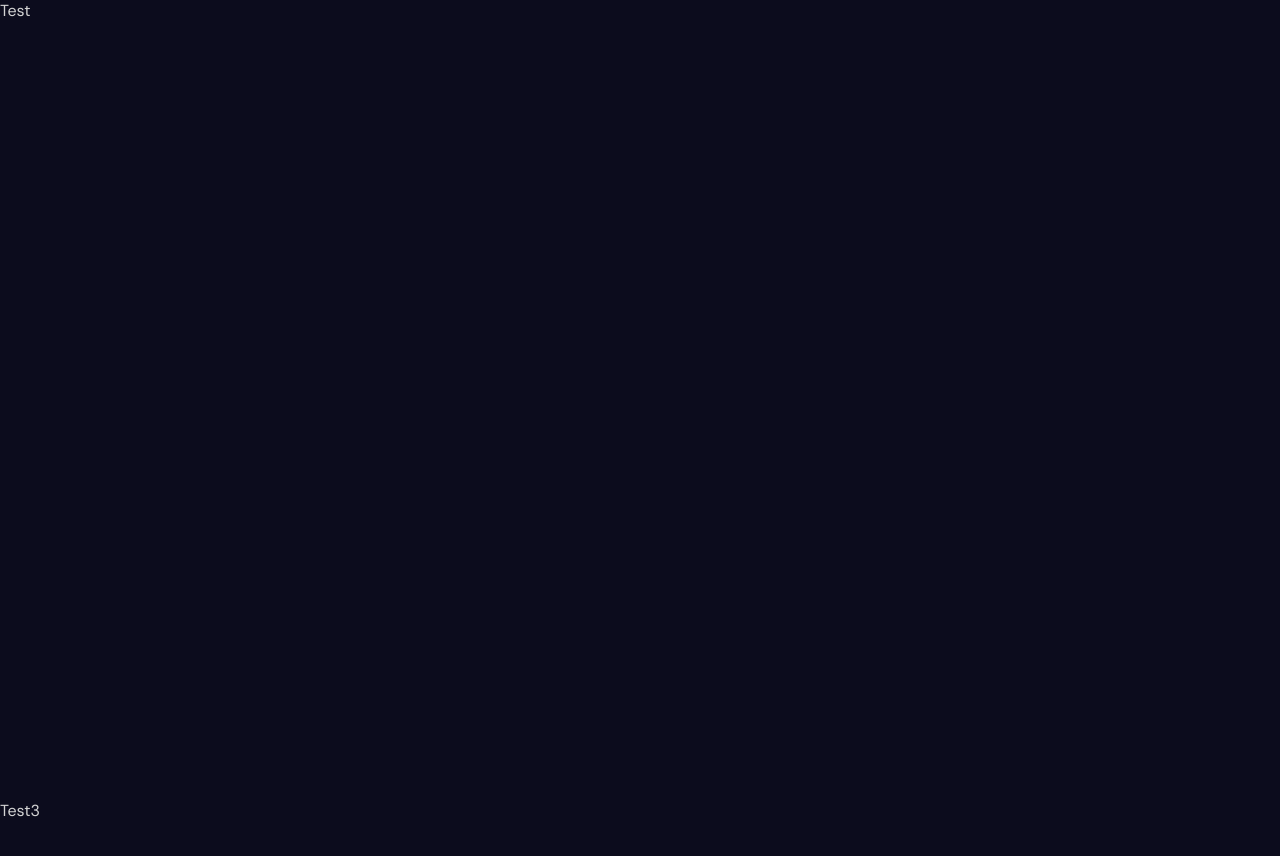
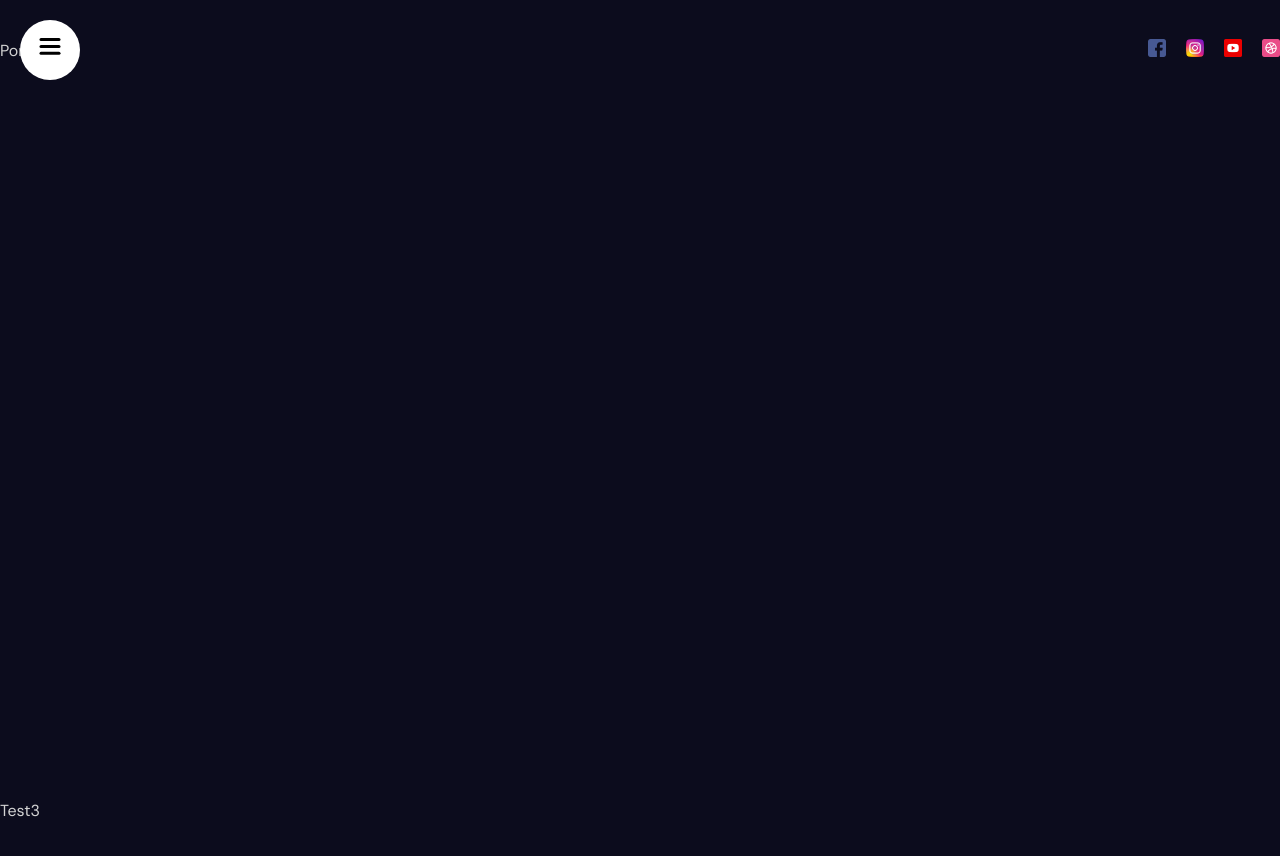
Before and after one commit to ThomassMathisen/portfolio-react, a React (Vite) app: page / in a window 1280 px wide. Shown: the top 856 px of the page. Built offline with nearby package versions, Linux system fonts and the light colour scheme.

Commit message:
Create navbar and sidebar

```diff
--- a/package.json
+++ b/package.json
@@ -10,6 +10,7 @@
     "preview": "vite preview"
   },
   "dependencies": {
+    "framer-motion": "^10.16.4",
     "react": "^18.2.0",
     "react-dom": "^18.2.0",
     "sass": "^1.69.5"
--- a/src/App.jsx
+++ b/src/App.jsx
@@ -1,9 +1,12 @@
 import "./app.scss";
+import Navbar from "./components/navbar/Navbar";
 
 function App() {
   return (
     <div className="div">
-      <section>Test</section>
+      <section id="Homepage">
+        <Navbar />
+      </section>
       <section>Test3</section>
       <section>Test2</section>
       <section>Portfolio</section>
--- /dev/null
+++ b/src/components/navbar/Navbar.jsx
@@ -0,0 +1,29 @@
+import Sidebar from "../sidebar/Sidebar";
+import "./navbar.scss";
+
+const Navbar = () => {
+  return (
+    <div className="navbar">
+      <Sidebar />
+      <div className="wrapper">
+        Portfolio
+        <div className="social">
+          <a href="#">
+            <img src="/facebook.png" alt="" />
+          </a>
+          <a href="#">
+            <img src="/instagram.png" alt="" />
+          </a>
+          <a href="#">
+            <img src="/youtube.png" alt="" />
+          </a>
+          <a href="#">
+            <img src="/dribbble.png" alt="" />
+          </a>
+        </div>
+      </div>
+    </div>
+  );
+};
+
+export default Navbar;
--- /dev/null
+++ b/src/components/navbar/navbar.scss
@@ -0,0 +1,37 @@
+@import "../../app.scss";
+
+.navbar {
+  height: 100px;
+
+  .wrapper {
+    max-width: 1344px;
+    margin: auto;
+    display: flex;
+    align-items: center;
+    justify-content: space-between;
+    height: 100%;
+
+    @include mobile {
+      justify-content: flex-end;
+      padding: 20px;
+    }
+
+    span {
+      font-weight: bold;
+
+      @include mobile {
+        display: none;
+      }
+    }
+
+    .social {
+      display: flex;
+      gap: 20px;
+
+      img {
+        width: 18px;
+        height: 18px;
+      }
+    }
+  }
+}
--- /dev/null
+++ b/src/components/sidebar/Sidebar.jsx
@@ -0,0 +1,38 @@
+import { useState } from "react";
+import Links from "./links/Links";
+import "./sidebar.scss";
+import ToggleButton from "./toggleButton/ToggleButton";
+import { motion } from "framer-motion";
+
+const variants = {
+  open: {
+    clipPath: "circle(1200px at 50px 50px)",
+    transition: {
+      type: "spring",
+      stiffness: 20,
+    },
+  },
+  closed: {
+    clipPath: "circle(30px at 50px 50px)",
+    transition: {
+      delay: 0.5,
+      type: "spring",
+      stiffness: 400,
+      damping: 40,
+    },
+  },
+};
+
+const Sidebar = () => {
+  const [open, setOpen] = useState(false);
+  return (
+    <motion.div className="sidebar" animate={open ? "open" : "closed"}>
+      <motion.div className="bg" variants={variants}>
+        <Links />
+        <ToggleButton setOpen={setOpen} />
+      </motion.div>
+    </motion.div>
+  );
+};
+
+export default Sidebar;
--- /dev/null
+++ b/src/components/sidebar/links/Links.jsx
@@ -0,0 +1,47 @@
+import { motion } from "framer-motion";
+
+const variants = {
+  open: {
+    transition: {
+      staggerChildren: 0.1,
+    },
+  },
+  closed: {
+    transition: {
+      staggerChildren: 0.05,
+      staggerDirection: -1,
+    },
+  },
+};
+const itemVariants = {
+  open: {
+    y: 0,
+    opacity: 1,
+  },
+  closed: {
+    y: 50,
+    opacity: 0,
+  },
+};
+
+const Links = () => {
+  const items = ["Homepage", "Services", "Portfolio", "Contact", "About"];
+
+  return (
+    <motion.div className="links" variants={variants}>
+      {items.map((item) => (
+        <motion.a
+          href={`#${item}`}
+          key={item}
+          variants={itemVariants}
+          whileHover={{ scale: 1.1 }}
+          whileTap={{ scale: 0.95 }}
+        >
+          {item}
+        </motion.a>
+      ))}
+    </motion.div>
+  );
+};
+
+export default Links;
--- /dev/null
+++ b/src/components/sidebar/sidebar.scss
@@ -0,0 +1,55 @@
+@import "../../app.scss";
+.sidebar {
+  display: flex;
+  flex-direction: column;
+  align-items: center;
+  justify-content: center;
+  background-color: white;
+  color: black;
+
+  .bg {
+    z-index: 999;
+    position: fixed;
+    top: 0;
+    left: 0;
+    bottom: 0;
+    width: 400px;
+    background: white;
+
+    @include mobile {
+      width: 200px;
+    }
+
+    .links {
+      position: absolute;
+      width: 100%;
+      height: 100%;
+      display: flex;
+      flex-direction: column;
+      align-items: center;
+      justify-content: center;
+      gap: 20px;
+
+      a {
+        font-size: 40px;
+
+        @include mobile {
+          font-size: 20px;
+        }
+      }
+    }
+  }
+
+  button {
+    z-index: 999;
+    position: fixed;
+    width: 50px;
+    height: 50px;
+    border-radius: 50%;
+    top: 25px;
+    left: 25px;
+    background-color: transparent;
+    border: none;
+    cursor: pointer;
+  }
+}
--- /dev/null
+++ b/src/components/sidebar/toggleButton/ToggleButton.jsx
@@ -0,0 +1,40 @@
+import { motion } from "framer-motion";
+
+const ToggleButton = ({ setOpen }) => {
+  return (
+    <button onClick={() => setOpen((prev) => !prev)}>
+      <svg width="23" height="23" viewBox="0 0 23 23">
+        <motion.path
+          strokeWidth="3"
+          stroke="black"
+          strokeLinecap="round"
+          variants={{
+            closed: { d: "M 2 2.5 L 20 2.5" },
+            open: { d: "M 3 16.5 L 17 2.5" },
+          }}
+        />
+        <motion.path
+          strokeWidth="3"
+          stroke="black"
+          strokeLinecap="round"
+          d="M 2 9.423 L 20 9.423"
+          variants={{
+            closed: { opacity: 1 },
+            open: { opacity: 0 },
+          }}
+        />
+        <motion.path
+          strokeWidth="3"
+          stroke="black"
+          strokeLinecap="round"
+          variants={{
+            closed: { d: "M 2 16.346 L 20 16.346" },
+            open: { d: "M 3 2.5 L 17 16.346" },
+          }}
+        />
+      </svg>
+    </button>
+  );
+};
+
+export default ToggleButton;
```
Also changed, not shown: 1 other file (tests, documents, lock files or other folders).
